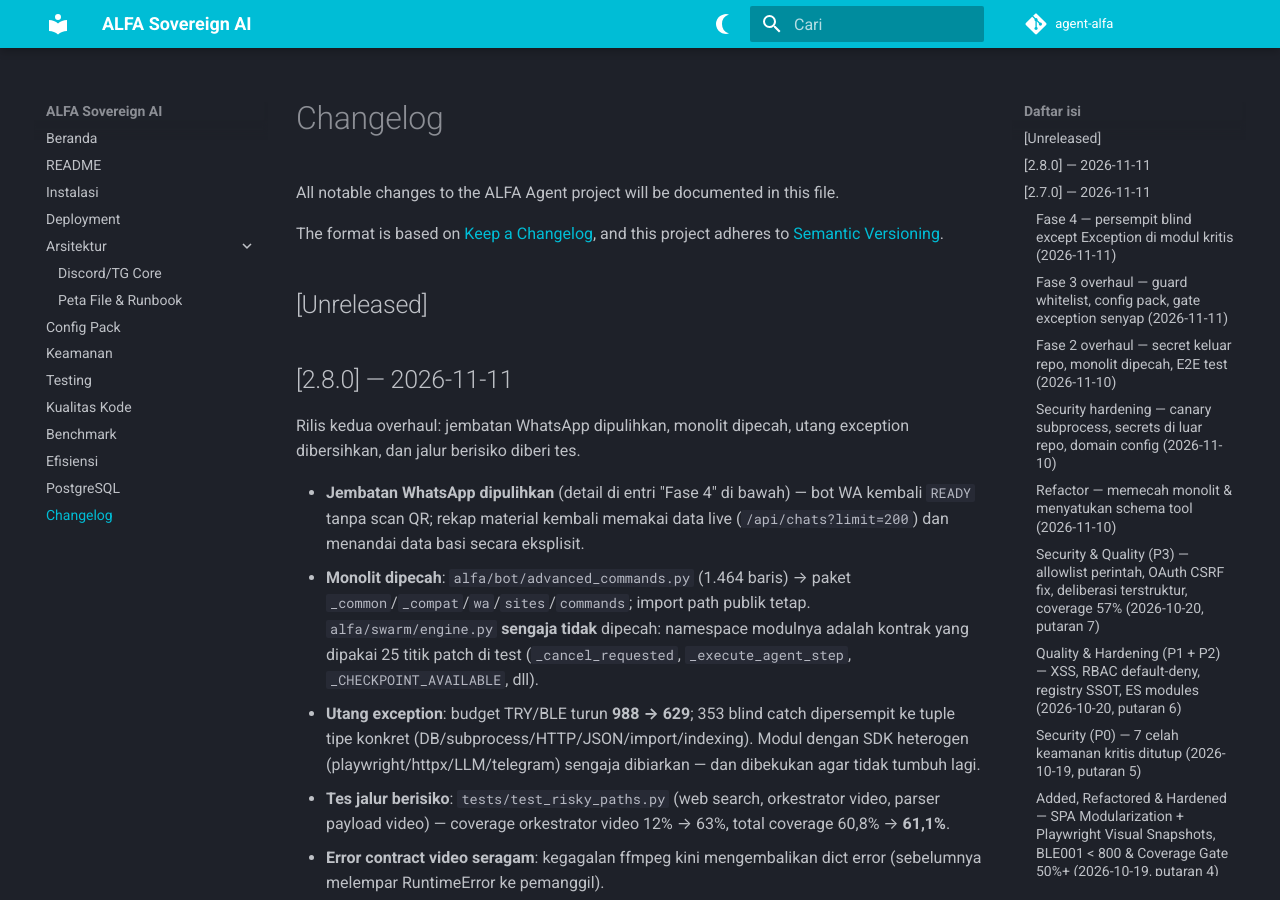
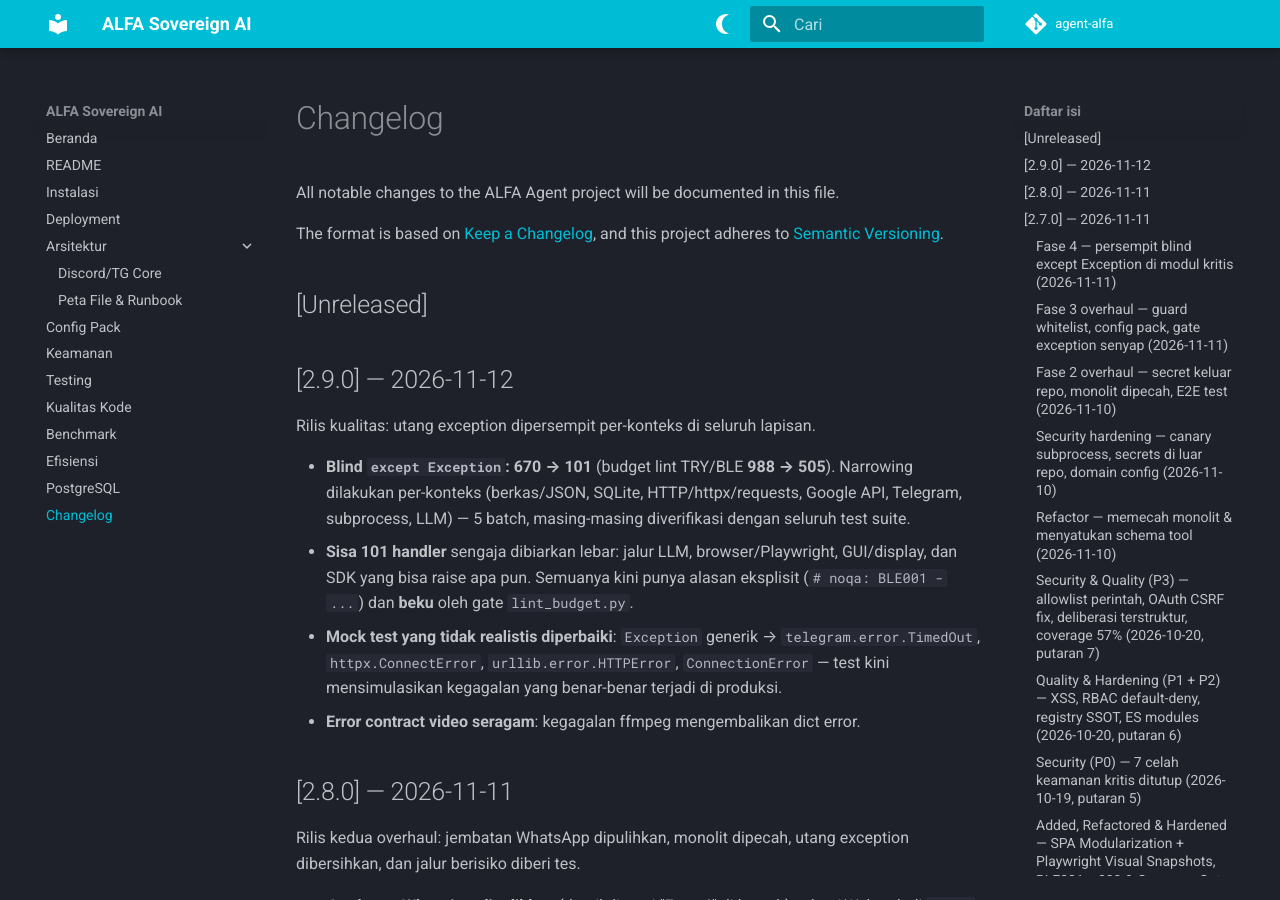
Before and after one commit to fahmialfatah99-cmd/agent-alfa, an MkDocs documentation site: the page built from docs/CHANGELOG.md, in a window 1280 px wide and 900 px high. Built offline with MkDocs 1.6.1 and Material for MkDocs 9.7.7, drawn with Linux system fonts in a browser that asks for light colours; comment, search, counter and statistics services are not loaded.

Commit message:
release: v2.9.0 — utang exception dipersempit per konteks (670 -> 101)

```diff
--- a/docs/CHANGELOG.md
+++ b/docs/CHANGELOG.md
@@ -8,6 +8,23 @@ The format is based on [Keep a Changelog](https://keepachangelog.com/en/1.0.0/),
 and this project adheres to [Semantic Versioning](https://semver.org/spec/v2.0.0.html).
 
 ## [Unreleased]
+
+## [2.9.0] — 2026-11-12
+
+Rilis kualitas: utang exception dipersempit per-konteks di seluruh lapisan.
+
+- **Blind `except Exception`: 670 → 101** (budget lint TRY/BLE **988 → 505**).
+  Narrowing dilakukan per-konteks (berkas/JSON, SQLite, HTTP/httpx/requests,
+  Google API, Telegram, subprocess, LLM) — 5 batch, masing-masing diverifikasi
+  dengan seluruh test suite.
+- **Sisa 101 handler** sengaja dibiarkan lebar: jalur LLM, browser/Playwright,
+  GUI/display, dan SDK yang bisa raise apa pun. Semuanya kini punya alasan
+  eksplisit (`# noqa: BLE001 - ...`) dan **beku** oleh gate `lint_budget.py`.
+- **Mock test yang tidak realistis diperbaiki**: `Exception` generik →
+  `telegram.error.TimedOut`, `httpx.ConnectError`, `urllib.error.HTTPError`,
+  `ConnectionError` — test kini mensimulasikan kegagalan yang benar-benar
+  terjadi di produksi.
+- **Error contract video seragam**: kegagalan ffmpeg mengembalikan dict error.
 
 ## [2.8.0] — 2026-11-11
 
```
Also changed, not shown: CHANGELOG.md (+17 -0 lines), 2 other files.
